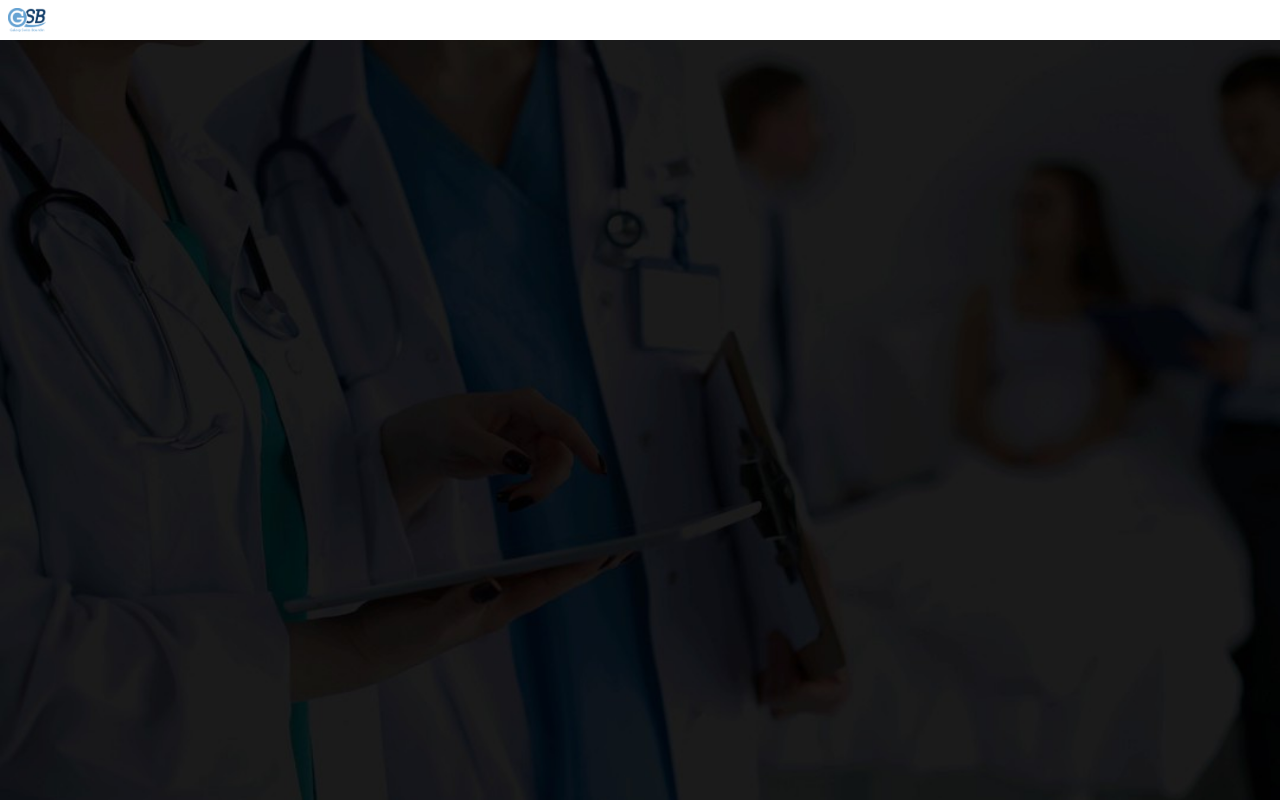
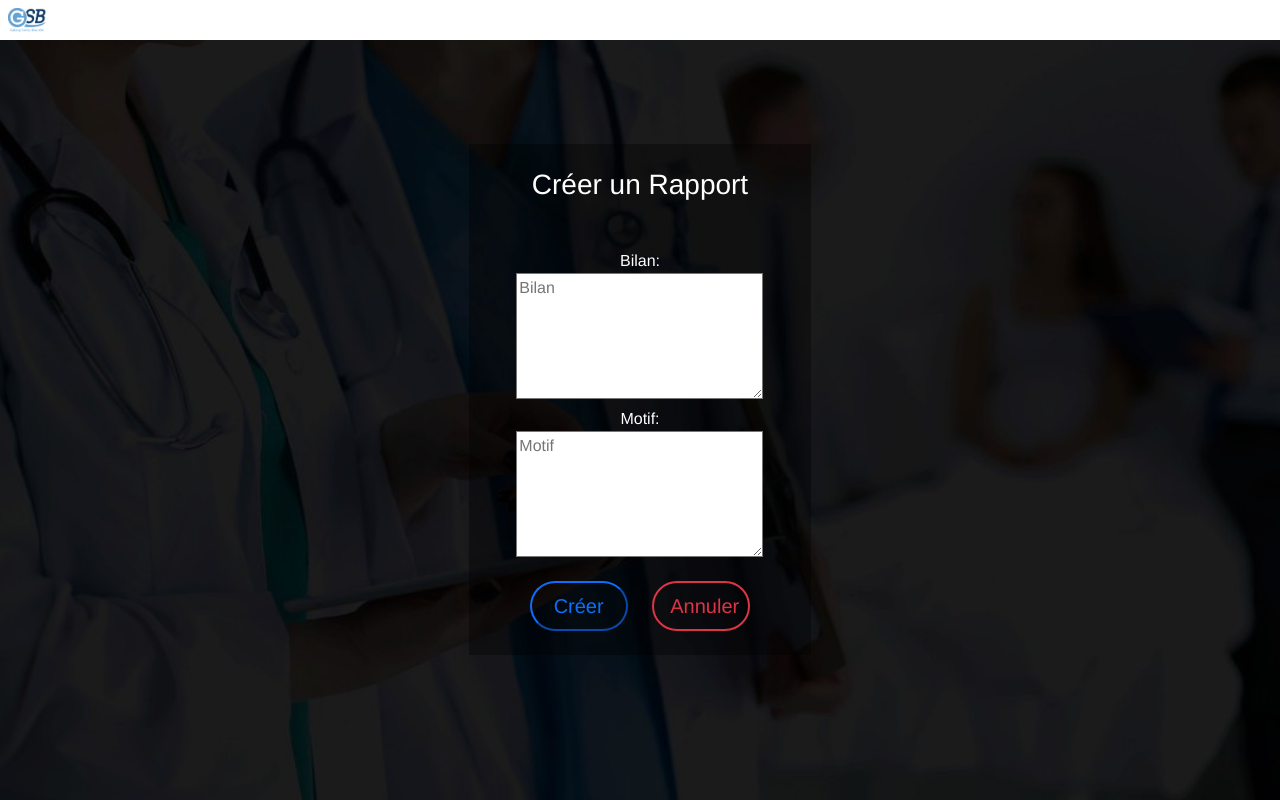
Before and after one commit to chrisLaf388/vueChrisFront, a Vue app: page /creerRapport in a window 1280 px wide. Before the commit this address had no page. Built offline with nearby package versions, Linux system fonts and the light colour scheme.

Commit message:
request post creer rapport

```diff
--- a/src/App.vue
+++ b/src/App.vue
@@ -1,6 +1,6 @@
 <template>
   <Header v-bind:user="user"></Header>
-  <router-view></router-view>
+  <router-view v-bind:user="user"></router-view>
 </template>
 
 <script>
--- a/src/components/Header.vue
+++ b/src/components/Header.vue
@@ -9,16 +9,35 @@
       v-if="user"
     >
       <div class="fs-5 mr-5 text-primary" id="pseudo">Bonjour, {{ user }}</div>
-      <i id="deconnexion" class="fas fa-power-off fs-5 text-primary"></i>
+      <i @click="logout" id="deconnexion" class="fas fa-power-off fs-5 text-primary"></i>
     </div>
   </header>
 </template>
 
 <script>
+import axios from "axios";
 export default {
   name: "Header",
   props: ["user"],
+
+  methods:{
+    logout:async function(){
+      await axios
+        .get("http://localhost:3002/gsb/logout", {
+          withCredentials: true,
+        })
+        .catch((e) => {
+          console.log(e);
+        })
+        .then(() => {
+          localStorage.clear();
+        });
+
+    }
+  }
 };
+
+
 </script>
 
 <style scoped>
--- a/src/router/index.js
+++ b/src/router/index.js
@@ -1,5 +1,7 @@
 import Login from "@/views/Login.vue";
 import RapportsVisiteur from "@/views/RapportVisiteurListe.vue";
+import creerRapport from "@/views/CreerRapport.vue"
+import rapportVuParVisiteur from "@/views/RapportVuParVisiteur.vue"
 import { createRouter, createWebHistory } from "vue-router";
 
 const routes = [
@@ -13,6 +15,16 @@ const routes = [
     name: "RapportsVisiteur",
     component: RapportsVisiteur,
   },
+  {
+    path: "/creerRapport",
+    name: "creerRapport",
+    component: creerRapport,
+  },
+  {
+    path: "/rapportVuParVisiteur",
+    name: "rapportVuParVisiteur",
+    component: rapportVuParVisiteur,
+  },
 ];
 
 const router = createRouter({
--- /dev/null
+++ b/src/views/CreerRapport.vue
@@ -0,0 +1,80 @@
+<template>
+  <main class="mx-auto d-flex align-items-center">
+        <div class="container login-container ">
+            <div class="row">
+                <div class="col-4"></div>
+                <div class="col-4 login-form-1 center px-5 py-4">
+                    <h3 class="text-center text-white mb-5">Créer un Rapport</h3>
+                    <form @submit.prevent="creerRapportRequest">
+                        <div class="form-group">
+                            <div class="input-group mb-2 d-flex flex-column">
+                                <label class="text-white">Bilan:</label>
+                                <textarea v-model="bilan" name="bilan" id="bilan" rows="5" placeholder="Bilan"></textarea>
+                            </div>
+                        </div>
+                        <div class="form-group">
+                            <div class="input-group mb-2 d-flex flex-column">
+                                <label class="text-white">Motif:</label>
+                                <textarea v-model="motif" name="motif" id="motif" rows="5" placeholder="Motif"></textarea>
+                            </div>
+                        </div>
+                        <div class="form-group d-flex mt-4">
+                            <button type="submit"
+                                class="btnSubmit d-block m-auto rounded-pill bg-transparent text-primary px-3 py-2 border-primary fs-5 ">Créer</button>
+                            <router-link id="routeur" type="submit" class="btn btnSubmit d-block m-auto rounded-pill bg-transparent text-danger px-3 py-2 border-danger fs-5 border-2" to="/rapportsVisiteur">Annuler</router-link>
+
+                        </div>
+                    </form>
+                </div>
+                <div class="col-4"></div>
+            </div>
+        </div>
+    </main>
+</template>
+
+<script>
+import axios from "axios";
+export default {
+    props: ["user"],
+    data(){
+        return{
+            bilan:"",
+            motif:""
+        }
+    },
+
+    methods:{
+        creerRapportRequest: async function(){
+            let res = await axios("http://localhost:3002/gsb/visiteur/"+this.user+"/rapport", {
+                method:"POST",
+                withCredentials: true,
+                headers: {
+                    "Content-Type": "application/json",
+                },
+                data:{
+                    "bilan": this.bilan,
+                    "motif": this.motif
+                },
+            })
+            let data = res.data;
+            console.log(data);
+        }
+    },
+
+}
+</script>
+
+<style scoped>
+    main {
+    width: 80%;
+    height: 90vh;
+}
+
+.login-form-1 {
+    background-color: rgba(0, 0, 0, 0.37);
+}
+
+button, #routeur {
+    width: 40%;
+}
+</style>
--- a/src/views/Login.vue
+++ b/src/views/Login.vue
@@ -12,7 +12,7 @@
             <div class="form-group">
               <div class="input-group mb-2">
                 <div class="input-group-prepend">
-                  <div class="input-group-text">@</div>
+                  <div class="input-group-text"><i class="fas fa-user-circle mt-1 mb-1"></i></div>
                 </div>
                 <input
                   type="text"
@@ -43,8 +43,7 @@
               <button
                 type="submit"
                 id="connexion"
-                class="btn btnSubmit d-block m-auto rounded-pill bg-transparent text-primary px-3 py-2 border-primary fs-5"
-              >
+                class="btn btnSubmit d-block m-auto rounded-pill bg-transparent text-primary px-3 py-2 border-primary fs-5">
                 Se connecter
                 <!-- <router-link to="/rapportsVisiteur">Se connecter</router-link> -->
               </button>
--- a/src/views/RapportVisiteurListe.vue
+++ b/src/views/RapportVisiteurListe.vue
@@ -45,17 +45,8 @@
               </ul>
             </div>
             <div class="form-group d-flex justify-content-evenly mt-4">
-              <button
-                id="creer"
-                class="d-block rounded-pill bg-transparent text-primary px-3 py-2 border-primary fs-5"
-              >
-                Créer un rapport
-              </button>
-              <select
-                name="idRapport"
-                id="idRapport"
-                class="border-white rounded-pill bg-transparent text-white fs-6"
-              >
+              <router-link class="btn d-block rounded-pill bg-transparent text-primary px-3 py-2 border-primary fs-5" to="/creerRapport">Créer un rapport</router-link>
+              <select name="idRapport" id="idRapport"  class="border-white rounded-pill bg-transparent text-white fs-6">
                 <option value="">--Sélectionnez un rapport--</option>
               </select>
             </div>
@@ -72,15 +63,20 @@ import axios from "axios";
 
 export default {
   name: "ListeRapport",
+  props: ["user"],
+
   data() {
     return {
       info: null,
+
     };
   },
   methods: {
     listeRapport: async function () {
+      //recupérer login via localStorage pour afficher la liste des rapports lié aux visiteurs
+
       const dataJson = await axios
-        .get("http://localhost:3002/gsb/rapport", {
+        .get("http://localhost:3002/gsb/visiteur/"+this.user+"/rapport", {
           headers: {
             "Content-Type": "application/json",
           },
@@ -93,6 +89,21 @@ export default {
       this.info = dataJson.data;
       console.log(this.info);
     },
+    // rapportFicheSelectionnee: async function(){
+    //   const dataJson = await axios
+    //     .get("http://localhost:3002/gsb/visiteur/"+user+"/rapport", {
+    //       headers: {
+    //         "Content-Type": "application/json",
+    //       },
+    //       withCredentials: true,
+    //     })
+    //     .catch((e) => {
+    //       console.log(e);
+    //     })
+    //     .then((response) => (this.info = response));
+    //   this.info = dataJson.data;
+    //   console.log(this.info);
+    // }
   },
   mounted() {
     this.listeRapport();
--- /dev/null
+++ b/src/views/RapportVuParVisiteur.vue
@@ -0,0 +1,49 @@
+<template>
+  <main class="mx-auto d-flex align-items-center">
+        <div class="container login-container ">
+            <div class="row">
+                <div class="col-4"></div>
+                <div class="col-4 login-form-1 center px-5 py-4">
+                    <h3 class="text-center text-white mb-5">Rapport</h3>
+                    <div>
+                        <p class="text-white">Date: <span id="date"></span></p>
+                        <p class="text-white">Motif: <span id="motif"></span></p>
+                        <p class="text-white">Bilan: <span id="bilan"></span></p>
+                    </div>
+                    <div class="form-group d-flex mt-4">
+                        <button id="modifier"
+                            class="d-block m-auto rounded-pill bg-transparent text-primary px-3 py-2 border-primary fs-5 ">Modifier</button>
+                        <button id="supprimer"
+                            class="d-block m-auto rounded-pill bg-transparent text-danger px-3 py-2 border-danger fs-5 ">Supprimer</button>
+                    </div>
+                </div>
+                <div class="col-4"></div>
+            </div>
+        </div>
+    </main>
+</template>
+
+<script>
+export default {
+
+}
+</script>
+
+<style scoped>
+main {
+    width: 80%;
+    height: 90vh;
+}
+
+.login-form-1 {
+    background-color: rgba(0, 0, 0, 0.37);
+}
+
+p {
+    font-weight: bold;
+}
+
+span {
+    font-weight: normal;
+}
+</style>
```
Also changed, not shown: 1 other file (tests, documents, lock files or other folders).
